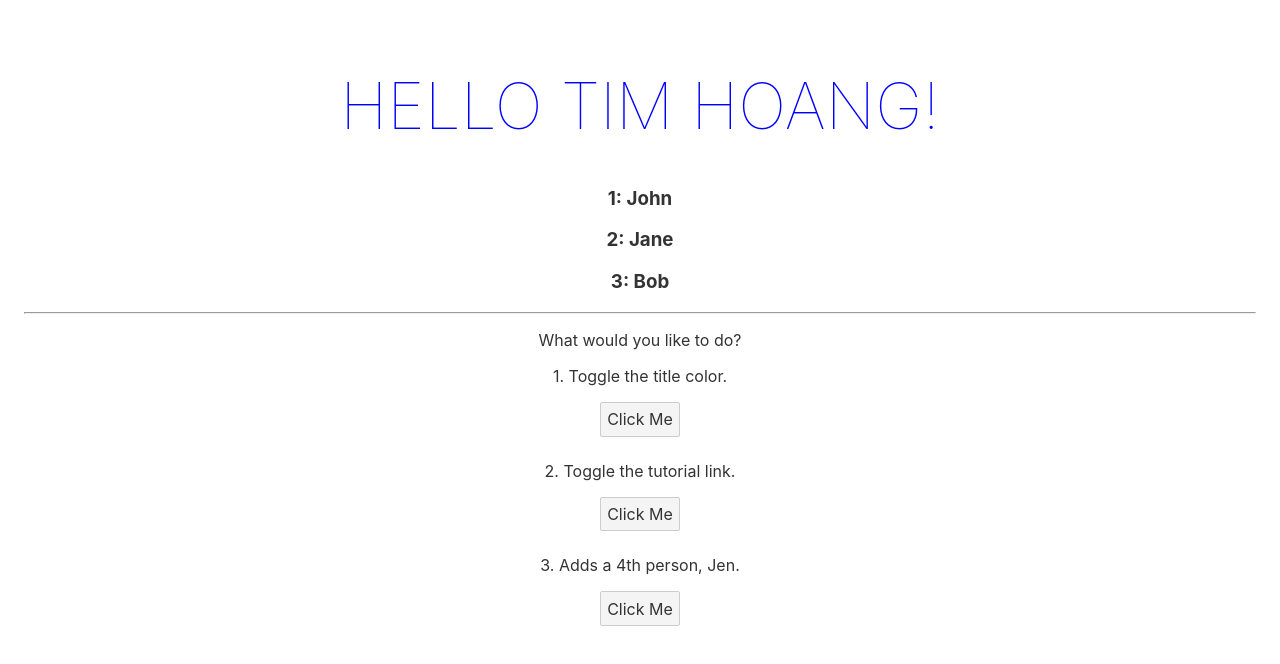
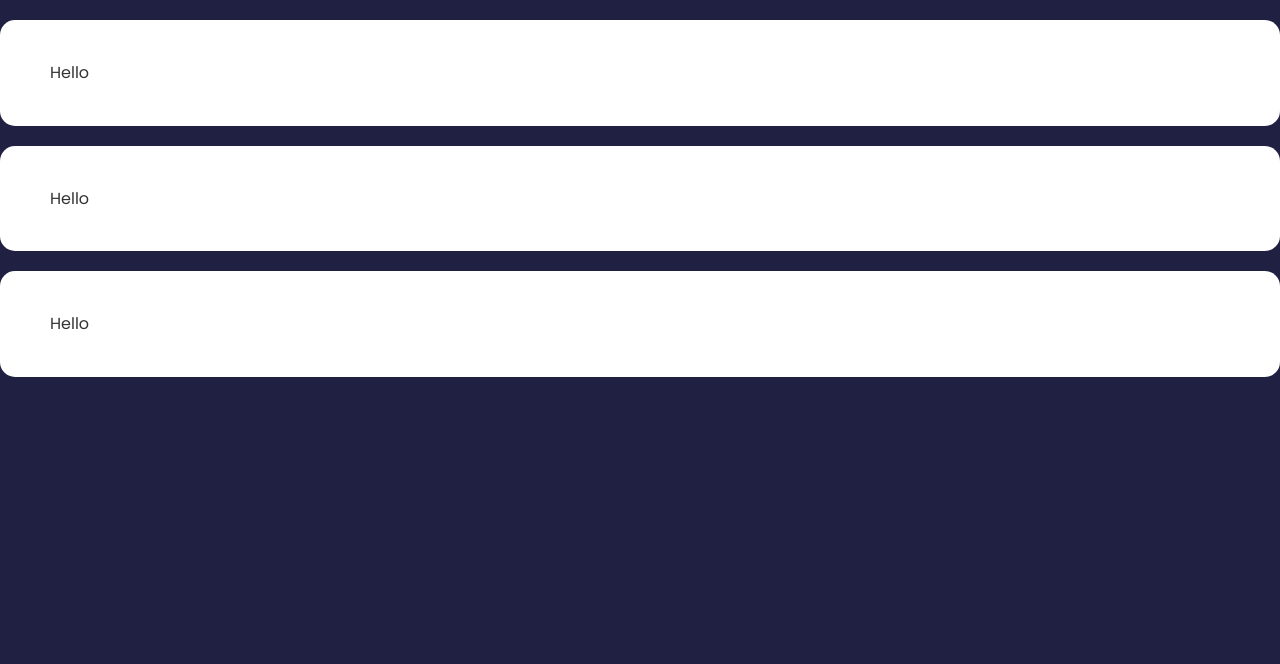
Before and after one commit to timOTdev/feedback_app, a Svelte app: page / in a window 1280 px wide. Shown: the top 664 px of the page. Built offline with nearby package versions, Linux system fonts and the light colour scheme.

Commit message:
Add global styles, card structure

```diff
--- a/public/global.css
+++ b/public/global.css
@@ -1,63 +1,24 @@
-html, body {
-	position: relative;
-	width: 100%;
-	height: 100%;
+@import url('https://fonts.googleapis.com/css2?family=Poppins:wght@400;600;700&display=swap');
+
+* {
+  box-sizing: border-box;
+  margin: 0;
+  padding: 0;
 }
 
 body {
-	color: #333;
-	margin: 0;
-	padding: 8px;
-	box-sizing: border-box;
-	font-family: -apple-system, BlinkMacSystemFont, "Segoe UI", Roboto, Oxygen-Sans, Ubuntu, Cantarell, "Helvetica Neue", sans-serif;
+  font-family: 'Poppins', sans-serif;
+  background-color: #202142;
+  line-height: 1.6;
+  color: #fff;
 }
 
-a {
-	color: rgb(0,100,200);
-	text-decoration: none;
+ul {
+  list-style: none;
 }
 
-a:hover {
-	text-decoration: underline;
+.container {
+  max-width: 768px;
+  margin: 100px auto;
+  padding: 0 20px;
 }
-
-a:visited {
-	color: rgb(0,80,160);
-}
-
-label {
-	display: block;
-}
-
-input, button, select, textarea {
-	font-family: inherit;
-	font-size: inherit;
-	-webkit-padding: 0.4em 0;
-	padding: 0.4em;
-	margin: 0 0 0.5em 0;
-	box-sizing: border-box;
-	border: 1px solid #ccc;
-	border-radius: 2px;
-}
-
-input:disabled {
-	color: #ccc;
-}
-
-button {
-	color: #333;
-	background-color: #f4f4f4;
-	outline: none;
-}
-
-button:disabled {
-	color: #999;
-}
-
-button:not(:disabled):active {
-	background-color: #ddd;
-}
-
-button:focus {
-	border-color: #666;
-}
--- a/src/App.svelte
+++ b/src/App.svelte
@@ -1,86 +1,25 @@
 <script>
-	// Defined values
-	let firstName = 'Tim';
-	let lastName = 'Hoang';
-	let color = 'blue';
-	let showText = false;
-	let users = [
+	import FeedbackList from "./components/FeedbackList.svelte";
+
+	let feedback = [
 		{
-			id: '1',
-			name: 'John'
+			id: 1,
+			rating: 10,
+			text: 'Lorem ipsum dolor sit amet consectetur adipisicing elit. consequuntur vel vitae commodi alias voluptatem est voluptatum ipsa quae.',
 		},
 		{
-			id: '2',
-			name: 'Jane'
+			id: 2,
+			rating: 9,
+			text: 'Lorem ipsum dolor sit amet consectetur adipisicing elit. consequuntur vel vitae commodi alias voluptatem est voluptatum ipsa quae.',
 		},
 		{
-			id: '3',
-			name: 'Bob'
+			id: 3,
+			rating: 8,
+			text: 'Lorem ipsum dolor sit amet consectetur adipisicing elit. consequuntur vel vitae commodi alias voluptatem est voluptatum ipsa quae.',
 		},
 	]
-
-	// Reactive values
-	$: name = firstName + ' ' + lastName
-
-	// Functions
-	const toggleTitle = () => {
-		color = color === 'blue' ? 'red' : 'blue'
-	}
-	const toggleText = () => {
-		showText = !showText
-	}
-	const addUser = () => {
-		users = [...users, { id: '4', name: 'Jen'}]
-	}
 </script>
 
 <main>
-	<!-- Title -->
-	<h1 style="color: {color}">Hello {name}!</h1>
-
-	<!-- Loops -->
-	<!-- Set the loop key in the parentheses. -->
-	{#each users as user (user.id)}
-		<h3>{user.id}: {user.name}</h3>
-	{/each}
-
-	<hr />
-
-	<!-- Conditional Rendering -->
-	{#if showText}
-		<p>Visit the <a href="https://svelte.dev/tutorial">Svelte tutorial</a> to learn how to build Svelte apps.</p>
-	{:else}
-		<p>What would you like to do?</p>
-	{/if}
-
-	<!-- Events -->
-	<!-- Can also write anonymous functions on the button. IE () => color = 'red' -->
-	<p>1. Toggle the title color.</p>
-	<button on:click={toggleTitle}>Click Me</button>
-	<p>2. Toggle the tutorial link.</p>
-	<button on:click={toggleText}>Click Me</button>
-	<p>3. Adds a 4th person, Jen.</p>
-	<button on:click={addUser}>Click Me</button>
+	<FeedbackList {feedback} />
 </main>
-
-<style>
-	main {
-		text-align: center;
-		padding: 1em;
-		max-width: 240px;
-		margin: 0 auto;
-	}
-
-	h1 {
-		color: #ff3e00;
-		text-transform: uppercase;
-		font-size: 4em;
-		font-weight: 100;
-	}
-
-	@media (min-width: 640px) {
-		main {
-			max-width: none;
-		}
-	}
-</style>
--- /dev/null
+++ b/src/components/Card.svelte
@@ -0,0 +1,14 @@
+<div class="card">
+    <slot></slot>
+</div>
+
+<style>
+    .card {
+        background-color: white;
+        color: #333;
+        border-radius: 15px;
+        padding: 40px 50px;
+        margin: 20px 0;
+        position: relative;
+    }
+</style>
--- /dev/null
+++ b/src/components/FeedbackItem.svelte
@@ -0,0 +1,8 @@
+<script>
+    import Card from './Card.svelte'
+    export let item
+</script>
+
+<Card>
+    Hello
+</Card>
--- /dev/null
+++ b/src/components/FeedbackList.svelte
@@ -0,0 +1,14 @@
+<script>
+    // Using a different to make each card.
+    import FeedbackItem from './FeedbackItem.svelte'
+
+    // Will import from top level store.
+    // But setting as [] as default here.
+    export let feedback = [];
+
+    // Run here: console.log(feedback)
+</script>
+
+{#each feedback as fb (fb.id)}
+    <FeedbackItem item={fb} />
+{/each}
```
